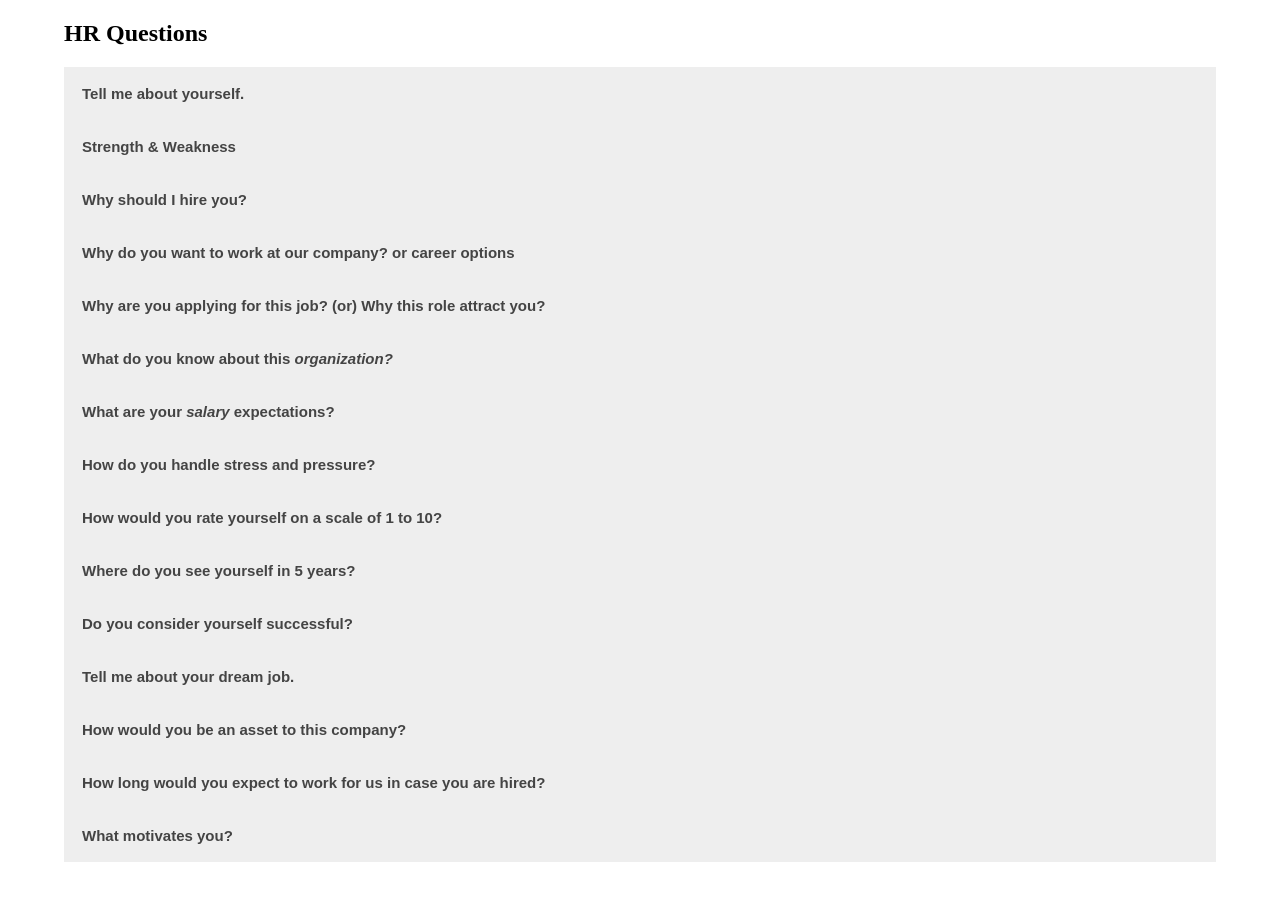
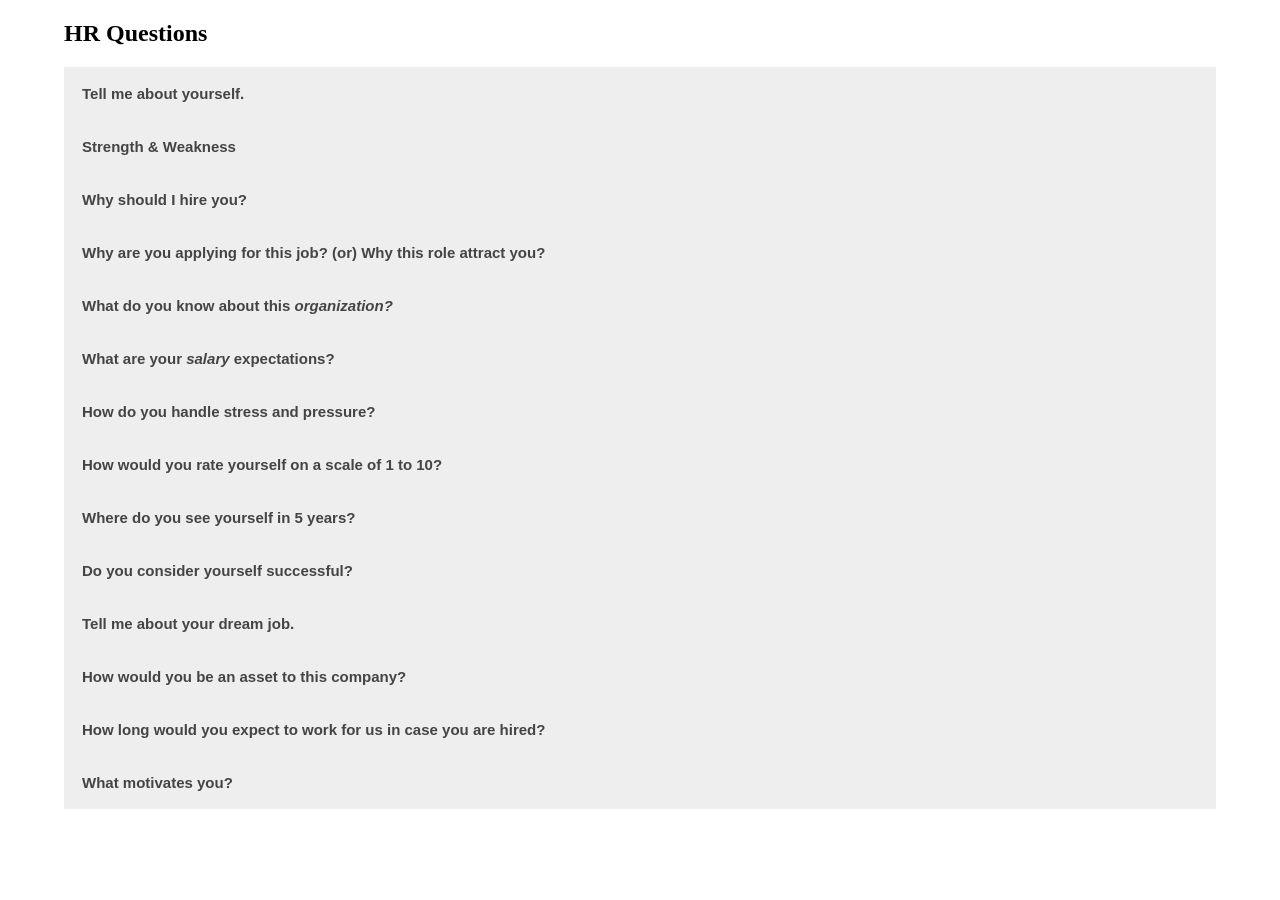
Before and after one commit to vishal501/hrinterview, a plain HTML site: page index.html in a window 1280 px wide. Shown: the top 900 px of the page. Drawn offline with Linux system fonts and the light colour scheme.

Commit message:
first commit

```diff
--- a/index.html
+++ b/index.html
@@ -42,10 +42,10 @@ My positive attitude is my strength I always look forward to learning new things
 </div>
 
 
-<button class="accordion">Why do you want to work at our company? or career options</button>
+<!-- <button class="accordion">Why do you want to work at our company? or career options</button>
 <div class="panel">
   <p>I want to work in a reputed company. If I will join your company so this is my first start to carrier and improve my knowledge and I believe that my senior and sir/mam in your company will help me to improve my skills. Now, I have no experience so it is very helpful me for gain knowledge and improve communication skills so I did choose your company.</p>
-</div>
+</div> -->
 
 <button class="accordion">Why are you applying for this job? (or)
     Why this role attract you?</button>
```
